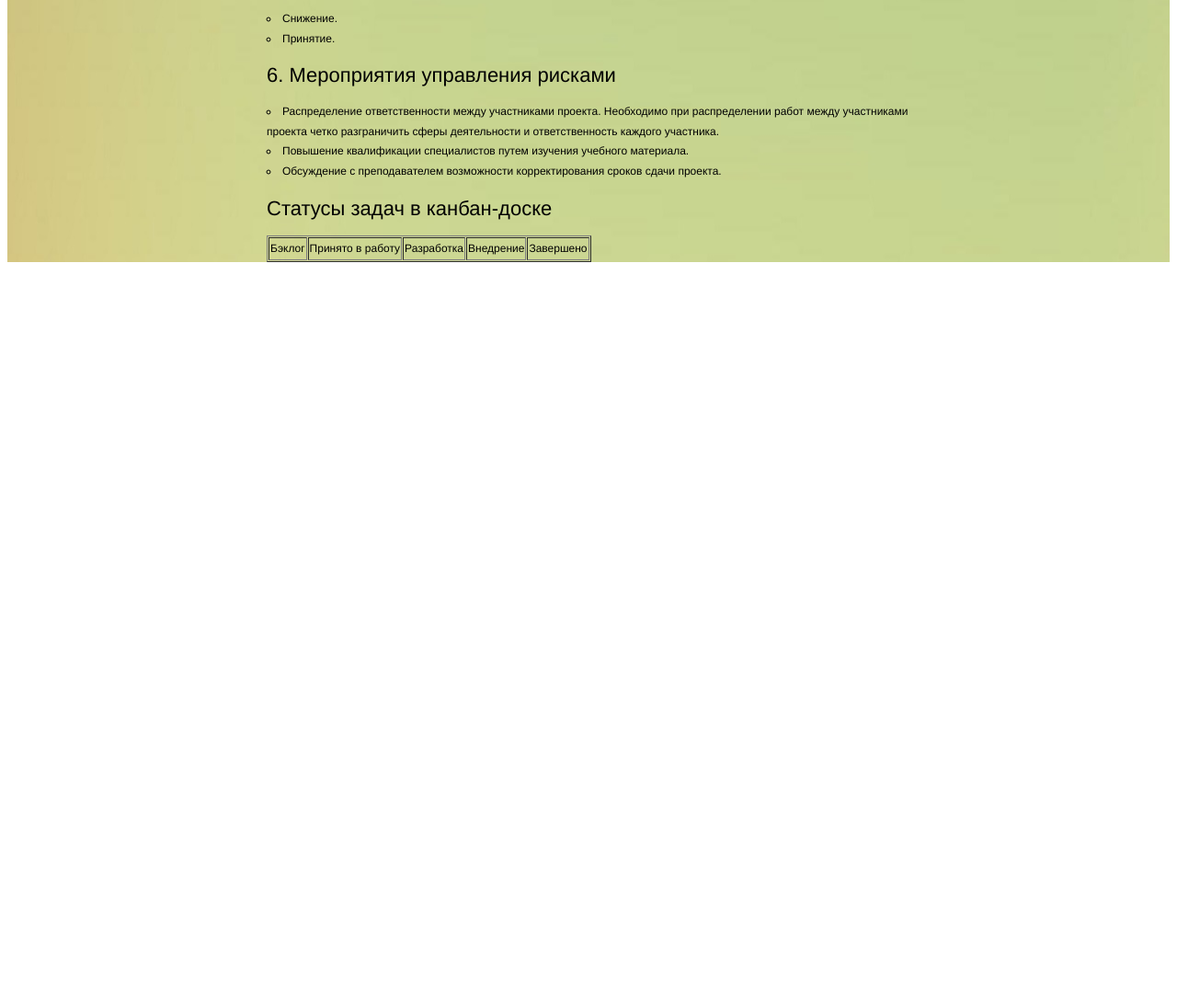
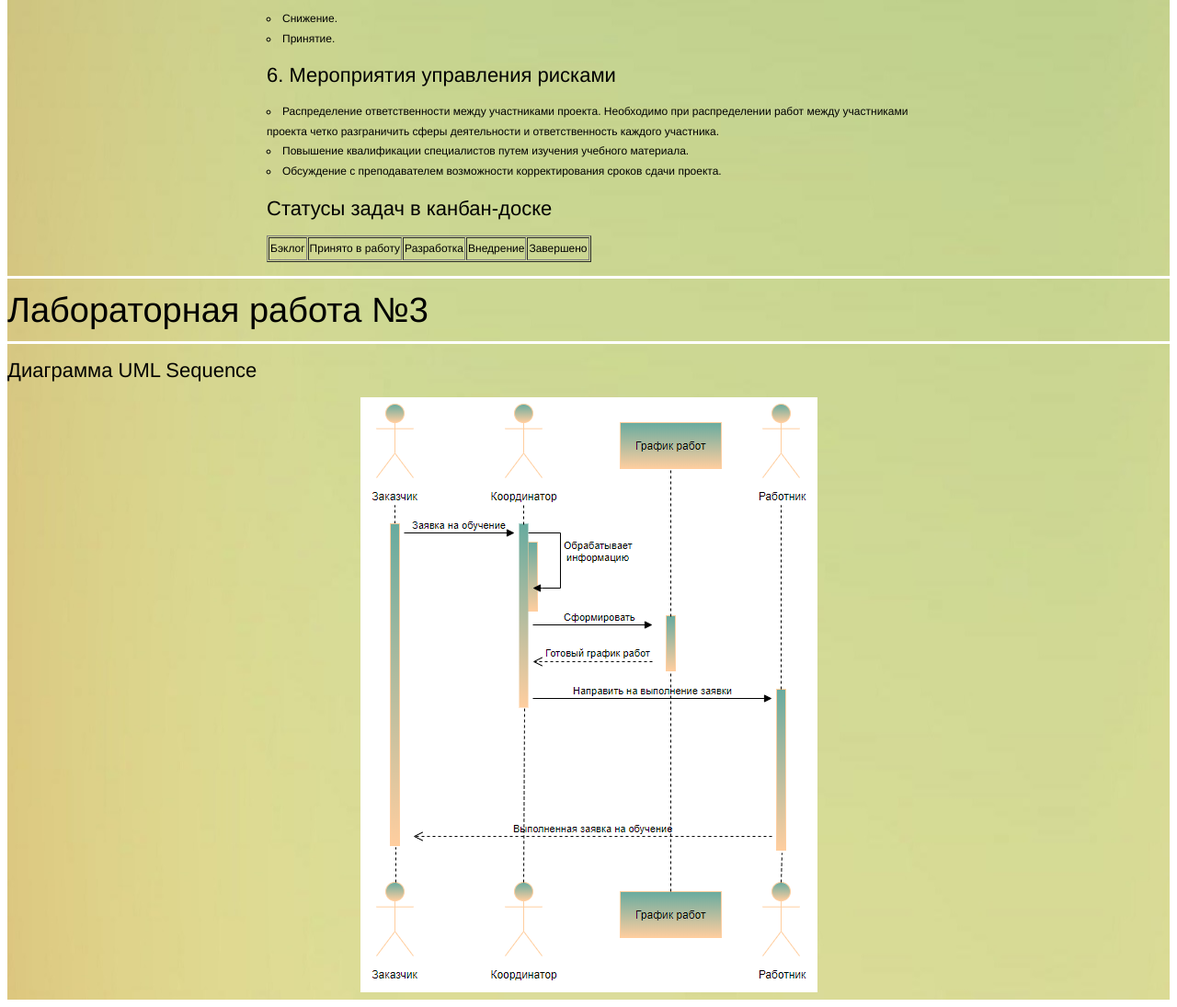
Before and after one commit to mtrenkina/mtrenkina.github.io, a plain HTML site: page index.html in a window 1280 px wide. Shown: the part 3518-4613 px from the top of the page at 92% size. Before the commit the page ends 3818 px from the top, so only its background shows below. Drawn offline with Linux system fonts and the light colour scheme.

Commit message:
Update index.html

```diff
--- a/index.html
+++ b/index.html
@@ -575,5 +575,27 @@ src="https://raw.githubusercontent.com/mtrenkina/mtrenkina.github.io/master/img/
 	</section>
 
 	    </div>
+
+
+	</section>
+
+
+		<section id="lr3-link">
+
+<hr>
+
+		<h1>Лабораторная работа №3</h1>
+
+<hr>
+
+<h3>Диаграмма UML Sequence</h3>
+
+
+<center><img alt="UML диаграмма"
+src="https://raw.githubusercontent.com/mtrenkina/mtrenkina.github.io/master/img/diagrposl.png">
+</center>
+
+
+
 </body>
 </html>
```
